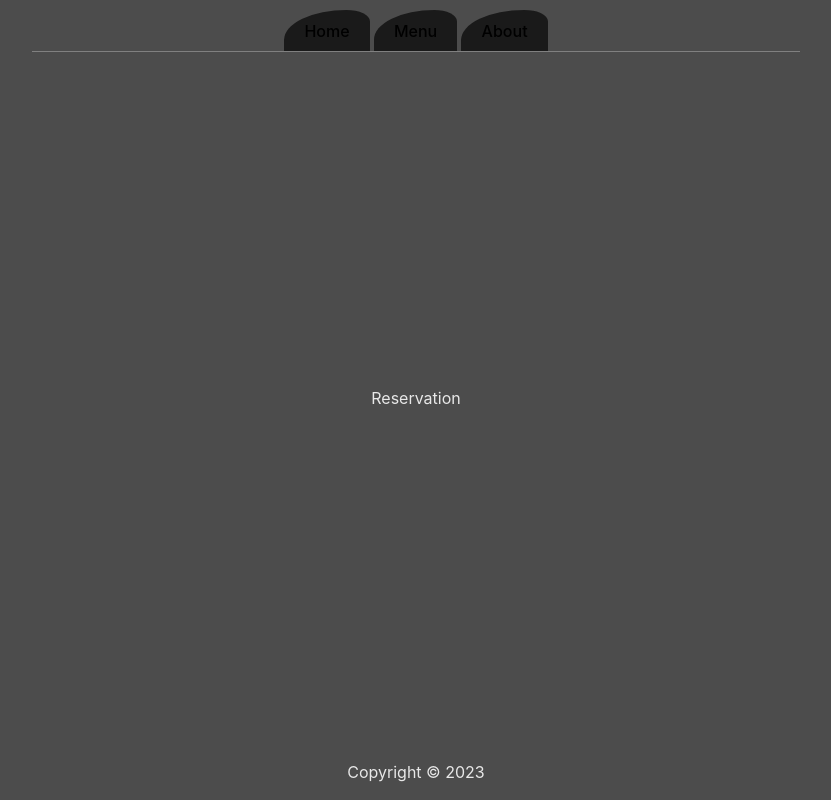
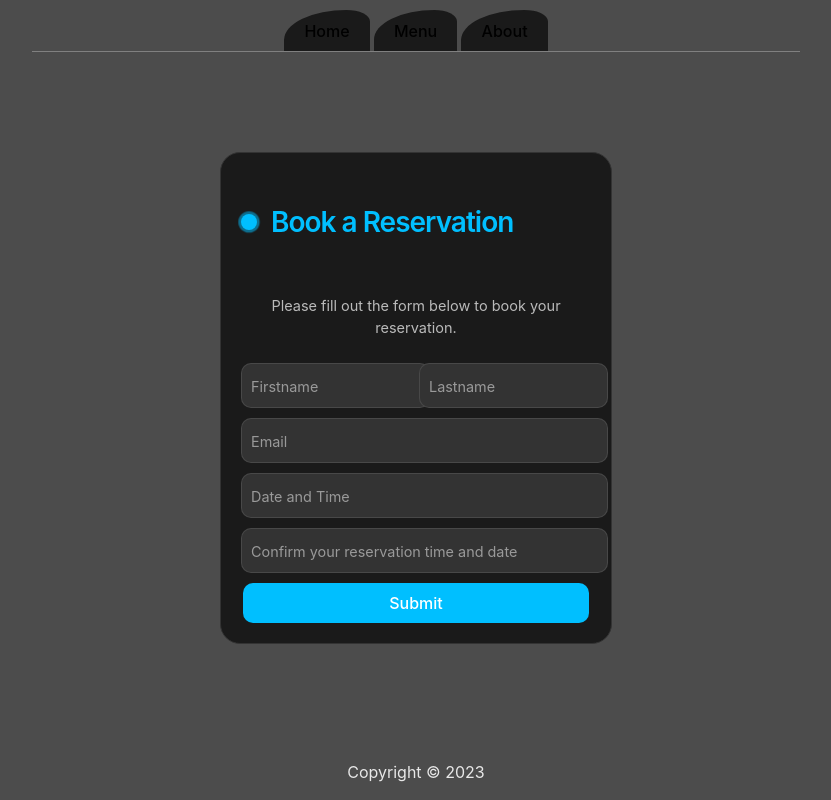
Before and after one commit to SalamanderCtesiphon/resturant-landing-page, a React (Vite) app: page /res in a window 1280 px wide. Shown: the whole page, without its empty margins (224-1055 px from the left). Built offline with nearby package versions, Linux system fonts and the light colour scheme.

Commit message:
implemented a reservations form

```diff
--- a/src/App.css
+++ b/src/App.css
@@ -62,3 +62,146 @@
   width: 50%;
   text-align: center;
 }
+
+.form {
+  display: flex;
+  flex-direction: column;
+  gap: 10px;
+  max-width: 350px;
+  padding: 20px;
+  border-radius: 20px;
+  position: relative;
+  background-color: #1a1a1a;
+  color: #fff;
+  border: 1px solid #333;
+}
+
+.title {
+  font-size: 28px;
+  font-weight: 600;
+  letter-spacing: -1px;
+  position: relative;
+  display: flex;
+  align-items: center;
+  padding-left: 30px;
+  color: #00bfff;
+}
+
+.title::before {
+  width: 18px;
+  height: 18px;
+}
+
+.title::after {
+  width: 18px;
+  height: 18px;
+  animation: pulse 1s linear infinite;
+}
+
+.title::before,
+.title::after {
+  position: absolute;
+  content: "";
+  height: 16px;
+  width: 16px;
+  border-radius: 50%;
+  left: 0px;
+  background-color: #00bfff;
+}
+
+.message,
+.signin {
+  font-size: 14.5px;
+  color: rgba(255, 255, 255, 0.7);
+}
+
+.signin {
+  text-align: center;
+}
+
+.signin a:hover {
+  text-decoration: underline royalblue;
+}
+
+.signin a {
+  color: #00bfff;
+}
+
+.flex {
+  display: flex;
+  width: 100%;
+  gap: 6px;
+}
+
+.form label {
+  position: relative;
+}
+
+.form label .input {
+  background-color: #333;
+  color: #fff;
+  width: 100%;
+  padding: 20px 05px 05px 10px;
+  outline: 0;
+  border: 1px solid rgba(105, 105, 105, 0.397);
+  border-radius: 10px;
+}
+
+.form label .input + span {
+  color: rgba(255, 255, 255, 0.5);
+  position: absolute;
+  left: 10px;
+  top: 0px;
+  font-size: 0.9em;
+  cursor: text;
+  transition: 0.3s ease;
+}
+
+.form label .input:placeholder-shown + span {
+  top: 12.5px;
+  font-size: 0.9em;
+}
+
+.form label .input:focus + span,
+.form label .input:valid + span {
+  color: #00bfff;
+  top: 0px;
+  font-size: 0.7em;
+  font-weight: 600;
+}
+
+.input {
+  font-size: medium;
+}
+
+input {
+   width: 350px;
+}
+
+.submit {
+  border: none;
+  outline: none;
+  padding: 10px;
+  border-radius: 10px;
+  color: #fff;
+  font-size: 16px;
+  transform: .3s ease;
+  background-color: #00bfff;
+}
+
+.submit:hover {
+  background-color: #00bfff96;
+  color: #fff;
+}
+
+@keyframes pulse {
+  from {
+    transform: scale(0.9);
+    opacity: 1;
+  }
+
+  to {
+    transform: scale(1.8);
+    opacity: 0;
+  }
+}
--- a/src/pages/Reservation.jsx
+++ b/src/pages/Reservation.jsx
@@ -1,7 +1,37 @@
 import React from 'react'
 
 function Reservation() {
-  return <div>Reservation</div>
+  return (
+    <form className="form">
+      <p className="title">Book a Reservation</p>
+      <p className="message">
+        Please fill out the form below to book your reservation.
+      </p>
+      <div className="flex">
+        <label>
+          <input className="input" type="text" placeholder="" required />
+          <span>Firstname</span>
+        </label>
+        <label>
+          <input className="input" type="text" placeholder="" required />
+          <span>Lastname</span>
+        </label>
+      </div>
+      <label>
+        <input className="input" type="email" placeholder="" required />
+        <span>Email</span>
+      </label>
+      <label>
+        <input className="input" type="text" placeholder="" required />
+        <span>Date and Time</span>
+      </label>
+      <label>
+        <input className="input" type="text" placeholder="" required />
+        <span>Confirm your reservation time and date</span>
+      </label>
+      <button className="submit">Submit</button>
+    </form>
+  )
 }
 
 export default Reservation
```
